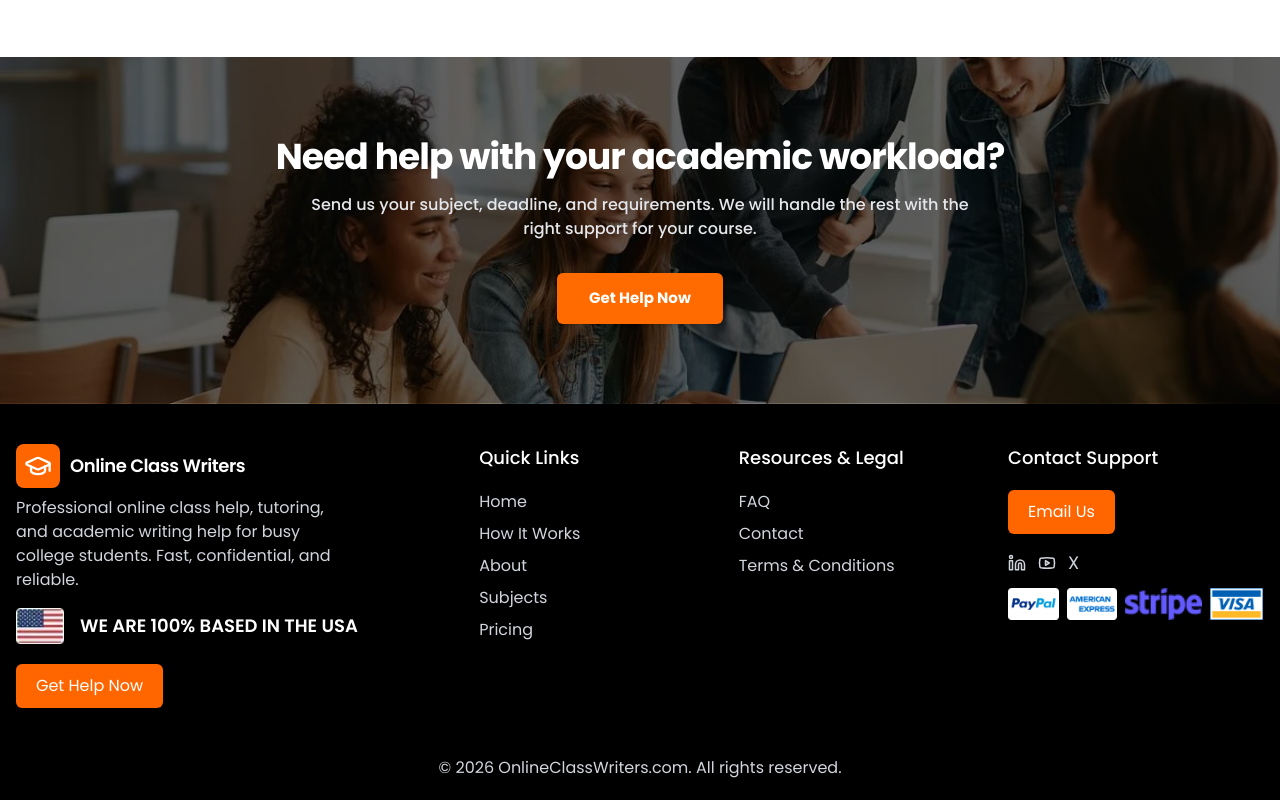
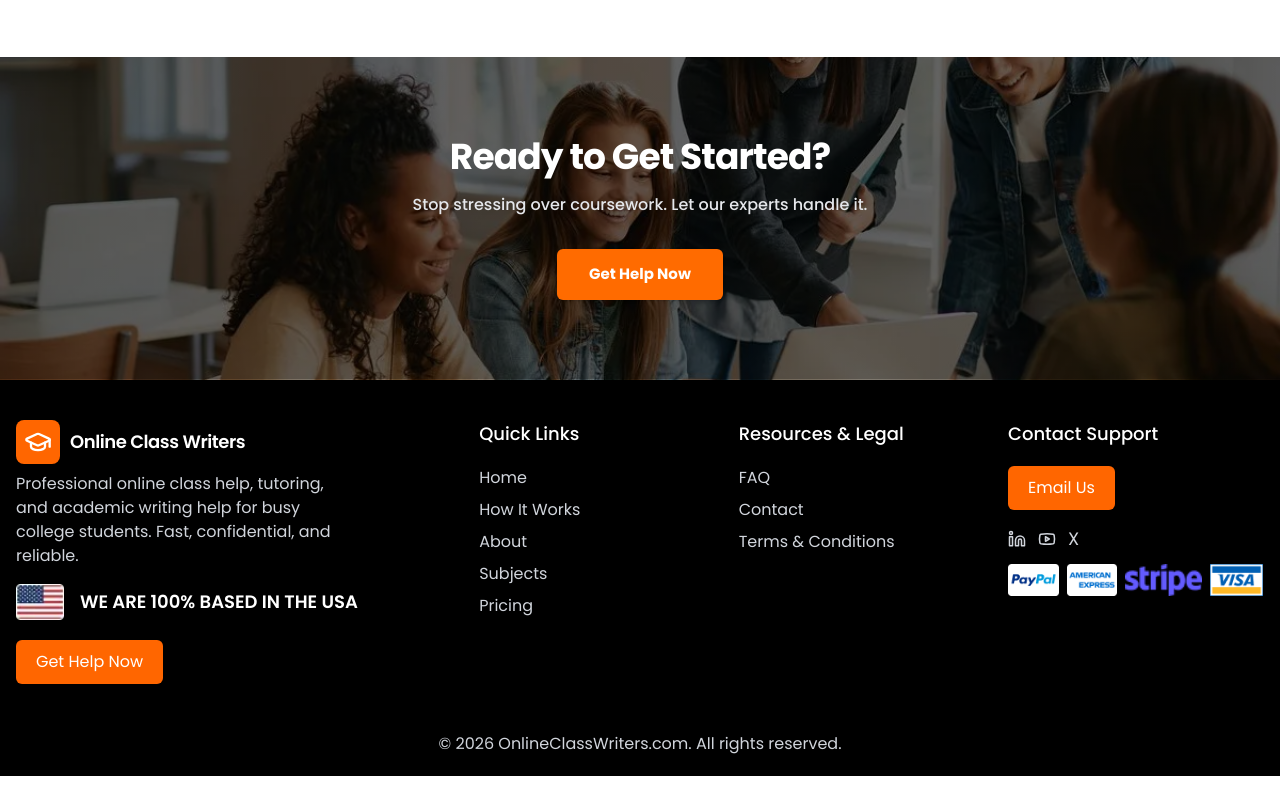
Before and after one commit to Mern-Unbeatable/alainmwadzua, a React app: page /What-We-Offe in a window 1280 px wide. Shown: the part 1447-2247 px from the top of the page. After the commit the page ends 2223 px from the top, so only its background shows below. Built offline with nearby package versions, Linux system fonts and the light colour scheme.

Commit message:
feat: refactor CTASection component and update usage in WhatWeOffer and Subject pages

```diff
--- a/src/components/CTASection.jsx
+++ b/src/components/CTASection.jsx
@@ -1,15 +1,57 @@
+// import React from "react";
+
+// const DEFAULT_TITLE = "Ready to Get Started?";
+// const DEFAULT_DESCRIPTION = "Stop stressing over coursework. Let our experts handle it.";
+// const DEFAULT_BUTTON_TEXT = "Get Help Now";
+
+// const CTASection = ({
+
+// }) => {
+//   const sectionStyle = image
+//     ? { backgroundImage: `linear-gradient(rgba(15, 28, 63, 0.68), rgba(15, 28, 63, 0.68)), url(${image})` }
+//     : undefined;
+
+//   return (
+//     <section
+//       className={`py-16 ${image ? "bg-cover bg-center bg-no-repeat" : "bg-linear-to-r from-white via-orange-50 to-white"}`}
+//       style={sectionStyle}
+//     >
+//       <div className="container mx-auto px-4">
+//         <div className={`rounded-xl p-10 text-center shadow-lg ${image ? "bg-transparent text-white" : "bg-white/95"}`}>
+//           <h2 className={`text-3xl font-semibold ${image ? "text-white" : "text-slate-900"}`}>{title}</h2>
+//           <p className={`mt-2 ${image ? "text-white/85" : "text-slate-600"}`}>{description}</p>
+//           <button className="mt-6 inline-flex items-center gap-2 rounded-md bg-primary px-5 py-3 text-sm font-semibold text-white">
+//             {buttonText}
+//           </button>
+//         </div>
+//       </div>
+//     </section>
+//   );
+// };
+
+// export default CTASection;
+
+
 
 
 
 import React from "react";
 
-const CTASection = ({ image }) => {
+
+const DEFAULT_TITLE = "Ready to Get Started?";
+const DEFAULT_DESCRIPTION = "Stop stressing over coursework. Let our experts handle it.";
+const DEFAULT_BUTTON_TEXT = "Get Help Now";
+
+const CTASection = ({   title = DEFAULT_TITLE,
+  description = DEFAULT_DESCRIPTION,
+  buttonText = DEFAULT_BUTTON_TEXT,
+  image }) => {
   // Using a sample study image if none is passed via props to match the vibe
-  const bgImage = image || "https://images.unsplash.com/photo-1522202176988-66273c2fd55f?auto=format&fit=crop&q=80&w=2000";
+  const bgImage = image || "/cta.webp";
 
   return (
     <section
-      className="relative flex items-center justify-center py-16 md:py-20 bg-cover bg-center bg-no-repeat"
+      className="relative flex items-center justify-center py-16 md:py-20  bg-cover bg-center bg-no-repeat"
       style={{
         // Applied the exact #00000099 overlay color over the image
         backgroundImage: `linear-gradient(#00000099, #00000099), url(${bgImage})`
@@ -17,15 +59,15 @@ const CTASection = ({ image }) => {
     >
       <div className="container mx-auto px-4 relative z-10 text-center">
         <h2 className="text-3xl md:text-4xl font-bold text-white mb-4 tracking-tight">
-          Need help with your academic workload?
+          {title}
         </h2>
 
         <p className="text-sm md:text-base text-gray-200 max-w-2xl mx-auto mb-8 font-medium">
-          Send us your subject, deadline, and requirements. We will handle the rest with the right support for your course.
+          {description}
         </p>
 
         <button className="inline-flex items-center justify-center rounded-md bg-[#FF6B00] hover:bg-[#e66000] px-8 py-3.5 text-[15px] font-bold text-white transition-colors shadow-sm">
-          Get Help Now
+          {buttonText}
         </button>
       </div>
     </section>
--- a/src/pages/WhatWeOffer.jsx
+++ b/src/pages/WhatWeOffer.jsx
@@ -22,8 +22,8 @@ const WhatWeOffer = () => {
       <WhatWeOfferHeader offerItems={OFFER_ITEMS} />
       <GridCards gridCards={GRID_CARDS} />
       <CTASection
-        title="Need help with your academic workload?"
-        description="Send us your subject, deadline, and requirements. We will handle the rest with the right support for your course."
+        title="Ready to Get Started?"
+        description="Stop stressing over coursework. Let our experts handle it."
         buttonText="Get Help Now"
         image="/cta.webp"
       />
--- a/src/pages/subject.jsx
+++ b/src/pages/subject.jsx
@@ -25,6 +25,7 @@ import {
   Network,
   Binary
 } from 'lucide-react';
+import CTASection from '../components/CTASection';
 
 const Subject = () => {
 
@@ -215,26 +216,7 @@ const Subject = () => {
       </section>
 
       {/* SECTION 4: DARK LANDSCAPE OVERLAY BANNER */}
-      <section
-        className="relative bg-cover bg-center py-20 px-4 text-center"
-        style={{
-          backgroundImage: `linear-gradient(rgba(0, 0, 0, 0.75), rgba(0, 0, 0, 0.75)), url('https://images.unsplash.com/photo-1517486808906-6ca8b3f04846?auto=format&fit=crop&q=80&w=1200')`
-        }}
-      >
-        <div className="relative z-10 max-w-2xl mx-auto text-white space-y-4">
-          <h2 className="text-2xl sm:text-3xl font-black tracking-tight">
-            Don't Let Online Classes Overwhelm You
-          </h2>
-          <p className="text-[11px] sm:text-xs text-slate-300 max-w-lg mx-auto font-medium leading-relaxed opacity-95">
-            Get the grade you deserve without the sleepless nights. Our USA-based support team is ready to provide a custom quote for your specific needs.
-          </p>
-          <div className="pt-2">
-            <button className="px-6 py-2.5 bg-orange-600 hover:bg-orange-700 text-white font-bold text-xs uppercase tracking-widest rounded transition-all duration-200 shadow-lg">
-              Get Help Now
-            </button>
-          </div>
-        </div>
-      </section>
+ <CTASection/>
 
     </div>
   );
```
